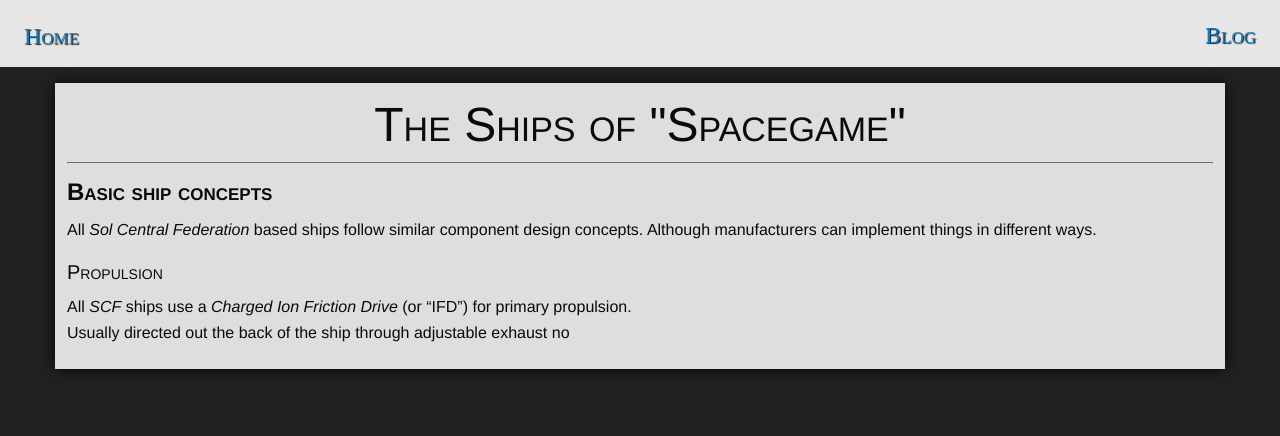
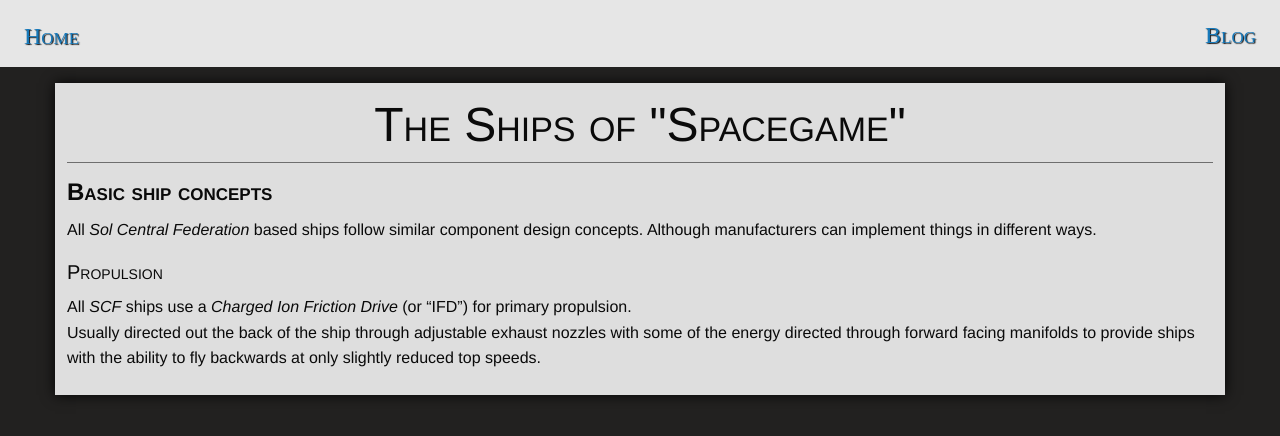
Before and after one commit to ori-sky/polar-space, a Jekyll site: the page built from designs/ships.md, in a window 1280 px wide. Shown: the top 436 px of the page. Built offline with Jekyll 4.4.1, drawn with Linux system fonts in a browser that asks for light colours; nearby versions of some CDN libraries; some web fonts are replaced; our own code applies the rules of GitHub Pages for plain Markdown files; library files that are not in the unit come from our copies.

Commit message:
designs/ships.md updated from https://stackedit.io/

```diff
--- a/designs/ships.md
+++ b/designs/ships.md
@@ -6,9 +6,9 @@ All *Sol Central Federation* based ships follow similar component design concept
 
 ### Propulsion
 All *SCF* ships use a *Charged Ion Friction Drive* (or "IFD") for primary propulsion.
-Usually directed out the back of the ship through adjustable exhaust no
+Usually directed out the back of the ship through adjustable exhaust nozzles with some of the energy directed through forward facing manifolds to provide ships with the ability to fly backwards at only slightly reduced top speeds.
 <!--stackedit_data:
 eyJwcm9wZXJ0aWVzIjoiZXh0ZW5zaW9uczpcbiAgcHJlc2V0Oi
-BnZm1cbiIsImhpc3RvcnkiOls3NzI5MjA2MTksLTEwMzQwMjU5
+BnZm1cbiIsImhpc3RvcnkiOls3MzI0MTIyODIsLTEwMzQwMjU5
 MTddfQ==
 -->
```
